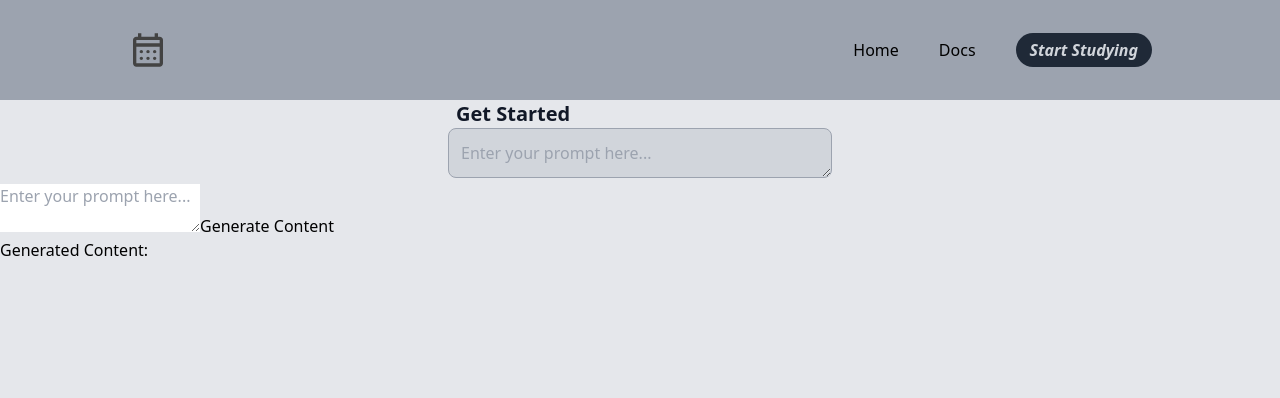
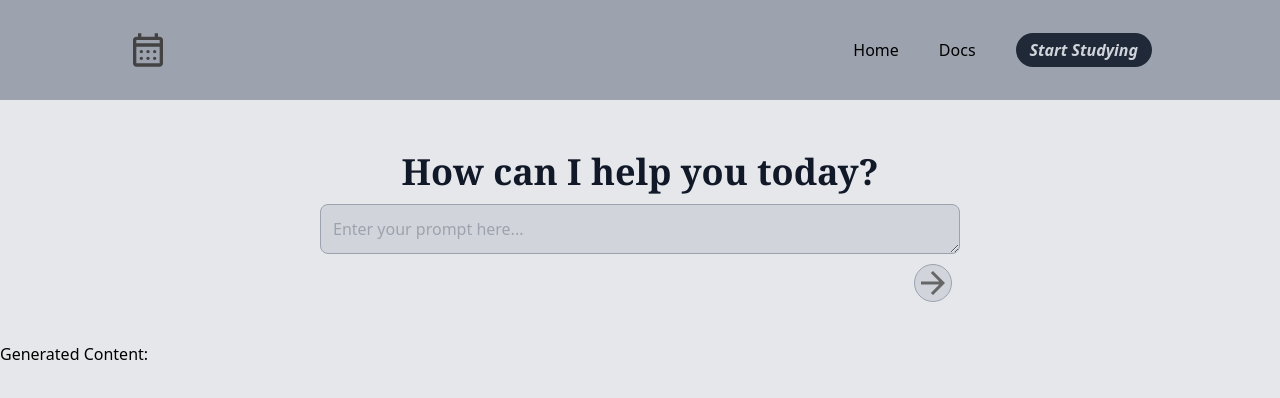
Before and after one commit to Eric19La/AI-Powered-Application, a Next.js app in the folder ai-app/: page /study in a window 1280 px wide. Shown: the top 398 px of the page. Built offline with nearby package versions, Linux system fonts and the light colour scheme.

Commit message:
Finished the textbox area

```diff
--- a/ai-app/src/pages/study/index.jsx
+++ b/ai-app/src/pages/study/index.jsx
@@ -1,3 +1,4 @@
+import Image from "next/image";
 import { useState } from "react";
 import TextAreaAutosize from "react-textarea-autosize";
 
@@ -24,23 +25,33 @@ export default function StudyPage() {
   return (
     <div>
       <div className="w-full h-full flex flex-col justify-center items-center">
-        <div className="w-96 relative">
-          <label className="text-xl font-bold m-2 text-gray-900">
-            Get Started
+        <div className="w-6/12 text-center m-10">
+          <label className="text-4xl font-bold text-gray-900 font-serif block m-3">
+            How can I help you today?
           </label>
-          <TextAreaAutosize
-            className="appearance-none bg-gray-300 p-3 rounded-lg w-full border-gray-400 border focus:border-gray-200 focus:outline-none"
-            placeholder="Enter your prompt here..."
-            maxRows={5}
-          />
+          <div className="relative pb-12 flex rounded-lg">
+            <TextAreaAutosize
+              className="appearance-none bg-gray-300 p-3 rounded-lg w-full border-gray-400 border focus:border-gray-200 focus:outline-none"
+              placeholder="Enter your prompt here..."
+              maxRows={5}
+              value={prompt}
+              onChange={(e) => setPrompt(e.target.value)}
+            />
+            <button
+              className="absolute bottom-0 right-2 cursor-pointer rounded-full bg-gray-300 border border-gray-400 active:border-gray-200 active:outline-none active:bg-gray-400 hover:opacity-80 hover:bg-gray-800"
+              // style={{ transform: 'translateY(50%, 50%)' }}
+              onClick={generateContent}
+            >
+              <Image
+                src="/Foward Arrow Icon.svg"
+                alt="Arrow Icon"
+                width={36}
+                height={36}
+              />
+            </button>
+          </div>
         </div>
       </div>
-      <textarea
-        value={prompt}
-        onChange={(e) => setPrompt(e.target.value)}
-        placeholder="Enter your prompt here..."
-      />
-      <button onClick={generateContent}>Generate Content</button>
       <div>
         <h2>Generated Content:</h2>
         <p>{responseText}</p>
```
Also changed, not shown: ai-app/public/Foward Arrow Icon.svg (added).
